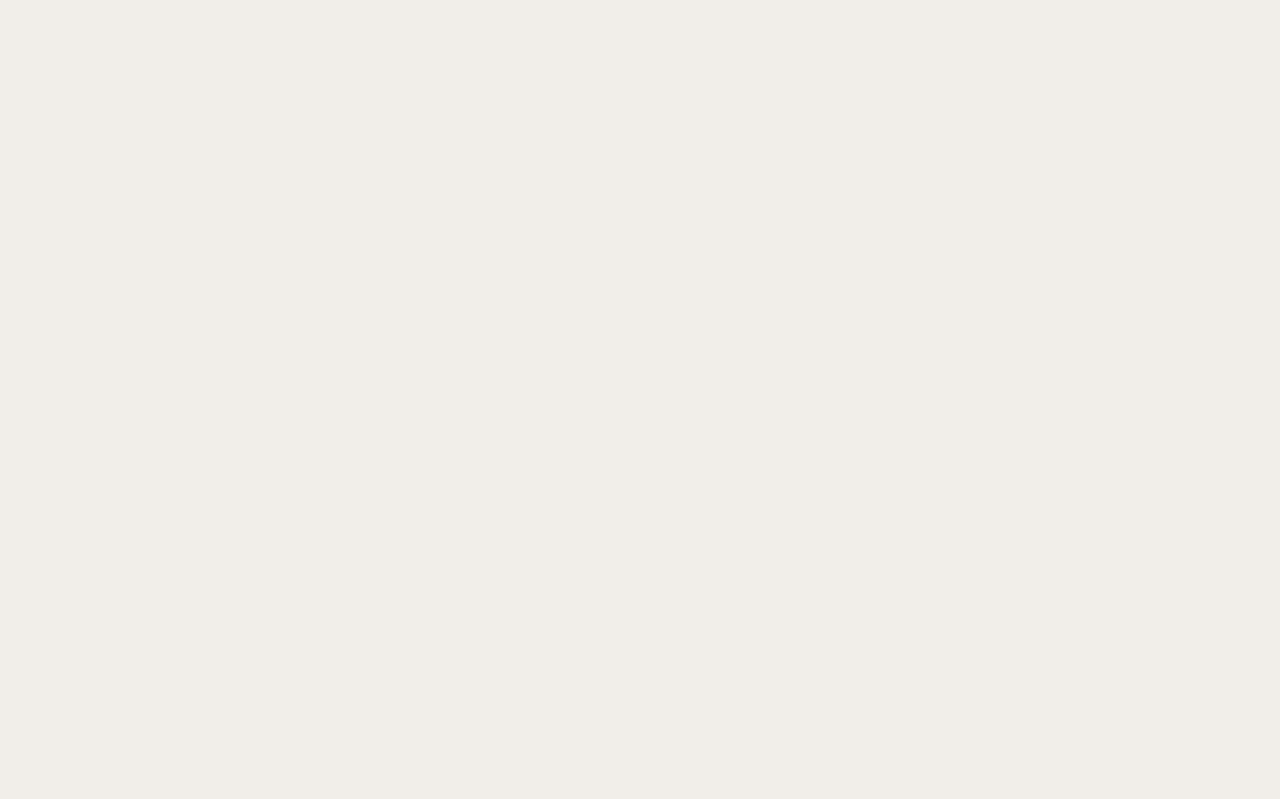
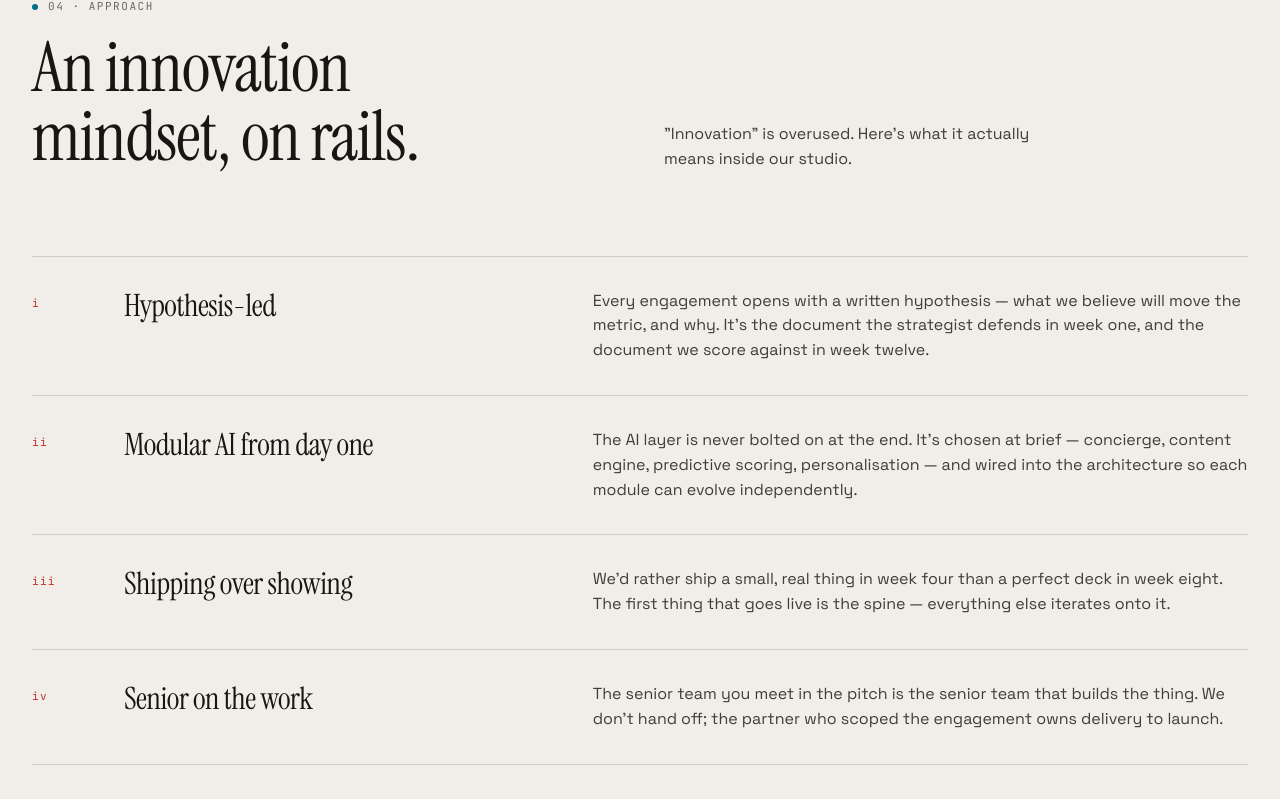
Before and after one commit to Dbrowne14/Default_Social_AI, a Next.js app: page /about in a window 1280 px wide. Shown: the part 2900-3699 px from the top of the page. Before the commit the page ends 2632 px from the top, so only its background shows below. Built offline with nearby package versions, Linux system fonts and the light colour scheme.

Commit message:
About approach  section created and compartmentalised

```diff
--- a/app/about/page.tsx
+++ b/app/about/page.tsx
@@ -1,14 +1,15 @@
 import AboutHeader from "@/components/about/AboutHeader";
 import AboutValues from "@/components/about/AboutValues";
-
+import AboutGroupStructure from "@/components/about/AboutGroupStructure";
+import AboutApproach from "@/components/about/AboutApproach";
 
 const Page = () => {
-
   return (
     <div data-screen-label="02 About">
       <AboutHeader />
       <AboutValues />
-
+      <AboutGroupStructure />
+      <AboutApproach />
     </div>
   );
 };
--- /dev/null
+++ b/components/about/AboutApproach.tsx
@@ -0,0 +1,76 @@
+export const approachData = [
+  {
+    id: "i",
+    title: "Hypothesis-led",
+    description:
+      "Every engagement opens with a written hypothesis — what we believe will move the metric, and why. It's the document the strategist defends in week one, and the document we score against in week twelve.",
+  },
+  {
+    id: "ii",
+    title: "Modular AI from day one",
+    description:
+      "The AI layer is never bolted on at the end. It's chosen at brief — concierge, content engine, predictive scoring, personalisation — and wired into the architecture so each module can evolve independently.",
+  },
+  {
+    id: "iii",
+    title: "Shipping over showing",
+    description:
+      "We'd rather ship a small, real thing in week four than a perfect deck in week eight. The first thing that goes live is the spine — everything else iterates onto it.",
+  },
+  {
+    id: "iv",
+    title: "Senior on the work",
+    description:
+      "The senior team you meet in the pitch is the senior team that builds the thing. We don't hand off; the partner who scoped the engagement owns delivery to launch.",
+  },
+  {
+    id: "v",
+    title: "Compounding by default",
+    description:
+      "Every project leaves an asset behind — a design system, a content engine, a model, a measurement spine. The next project starts further down the curve than the last one ended.",
+  },
+];
+
+function AboutApproach() {
+  return (
+    <section data-screen-label="Approach">
+      <div className="container-custom">
+        <div className="section-headings">
+          <div className="section-title">
+            <div className="eyebrow">04 · Approach</div>
+            <h2>
+              An innovation
+              <br />
+              mindset, on rails.
+            </h2>
+          </div>
+          <p className="meta">
+            "Innovation" is overused. Here's what it actually means inside our
+            studio.
+          </p>
+        </div>
+
+        <div className="flex flex-col">
+          {approachData.map((approach) => {
+            return (
+              <div
+                key={approach.id}
+                className="grid grid-cols-1 720:grid-cols-[60px_1fr_1.5fr] gap-8 items-start py-8 border-t border-line"
+              >
+                <span className="font-mono text-[11px] text-accent-deep tracking-[0.12em]  pt-1.5">
+                  {approach.id}
+                </span>
+                <h3 className="font-serif text-[clamp(22px,2.4vw,32px)]">
+                  {approach.title}
+                </h3>
+                <p className="text-cream-2">{approach.description}</p>
+              </div>
+            );
+          })}
+        </div>
+      </div>
+    </section>
+  );
+}
+
+export default AboutApproach;
```
